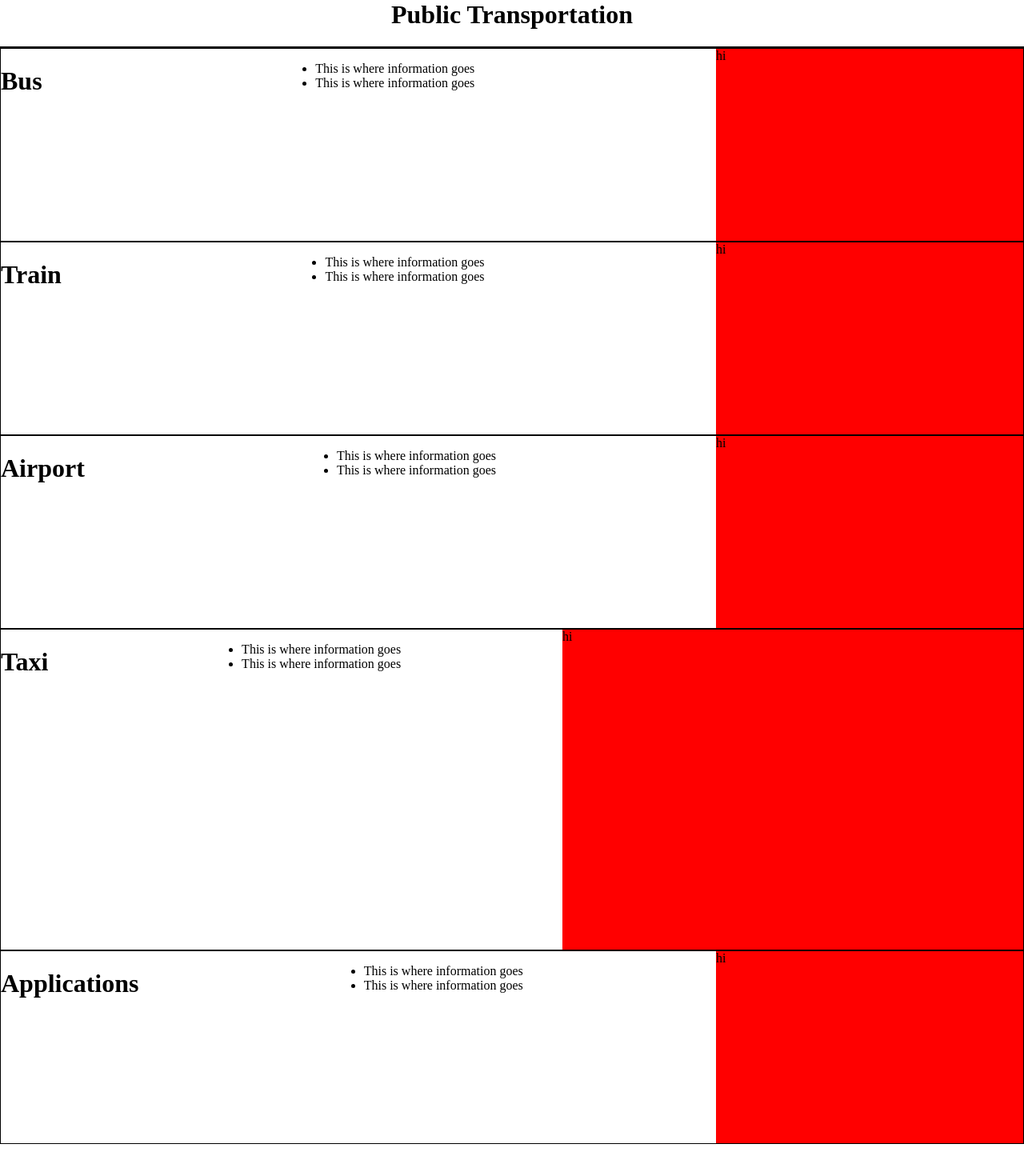
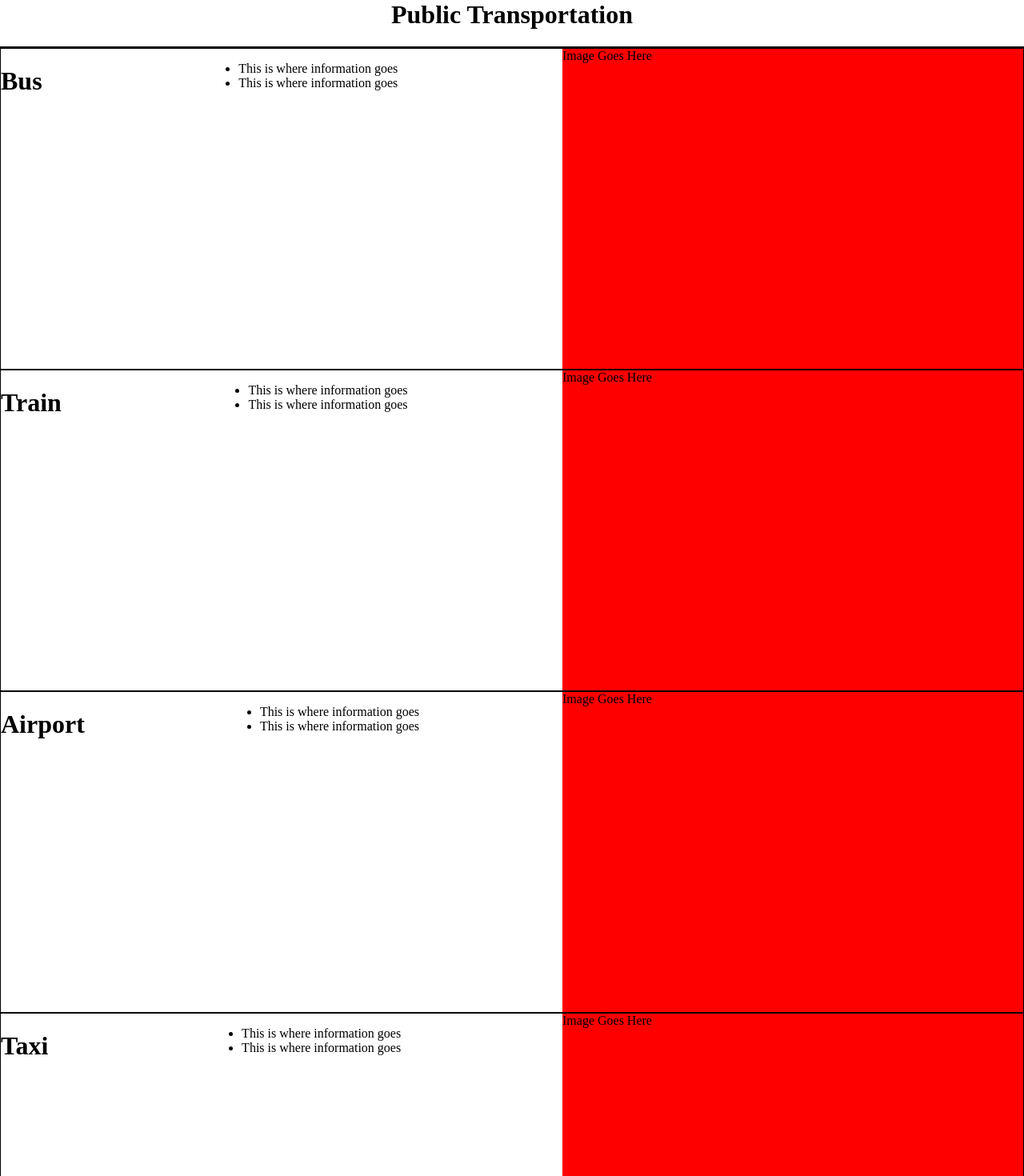
Before and after one commit to jasonnguyengh/angular-scc-lifestyle-transportation, an Angular app: page / in a window 1280 px wide. Shown: the top 1470 px of the page at 80% size. Before the commit the page ends 1430 px from the top, so only its background shows below. Built offline with nearby package versions, Linux system fonts and the light colour scheme.

Commit message:
Updates index.html

```diff
--- a/src/app/app.component.css
+++ b/src/app/app.component.css
@@ -1,3 +1,8 @@
 h1 {
   text-align:center;
 }
+
+.box:hover{
+
+  background-color:aliceblue;
+}
--- a/src/app/app.component.html
+++ b/src/app/app.component.html
@@ -10,14 +10,14 @@
 
   </div>
 
-<div style="border: solid 1px black; display: flex; justify-content: space-between; margin: px;">
+<div class ="box" style="border: solid 1px black; display: flex; justify-content: space-between; margin: px;">
   <h1>Bus</h1>
   <ul>
   <li>This is where information goes</li>
   <li>This is where information goes</li>
   </ul>
-<div style="background-color: red; width:30vw; height: 30vh; margin: px;">
-hi
+<div style="background-color: red; width:45vw; height: 50vh; margin: px;">
+Image Goes Here
 </div>
 </div>
 
@@ -27,8 +27,8 @@ hi
   <li>This is where information goes</li>
   <li>This is where information goes</li>
   </ul>
-<div style="background-color: red; width:30vw; height: 30vh; margin: px;">
-hi
+<div style="background-color: red; width:45vw; height: 50vh; margin: px;">
+  Image Goes Here
 </div>
 </div>
 
@@ -38,8 +38,8 @@ hi
   <li>This is where information goes</li>
   <li>This is where information goes</li>
   </ul>
-<div style="background-color: red; width:30vw; height: 30vh; margin: px;">
-hi
+  <div style="background-color: red; width:45vw; height: 50vh; margin: px;">
+  Image Goes Here
 </div>
 </div>
 
@@ -50,7 +50,7 @@ hi
   <li>This is where information goes</li>
   </ul>
   <div style="background-color: red; width:45vw; height: 50vh; margin: px;">
-hi
+  Image Goes Here
 </div>
 </div>
 
@@ -60,8 +60,8 @@ hi
   <li>This is where information goes</li>
   <li>This is where information goes</li>
   </ul>
-<div style="background-color: red; width:30vw; height: 30vh; margin: px;">
-hi
+  <div style="background-color: red; width:45vw; height: 50vh; margin: px;">
+  Image Goes Here
 </div>
 </div>
 
```
Lines whose indentation alone changed are shown as unchanged.
